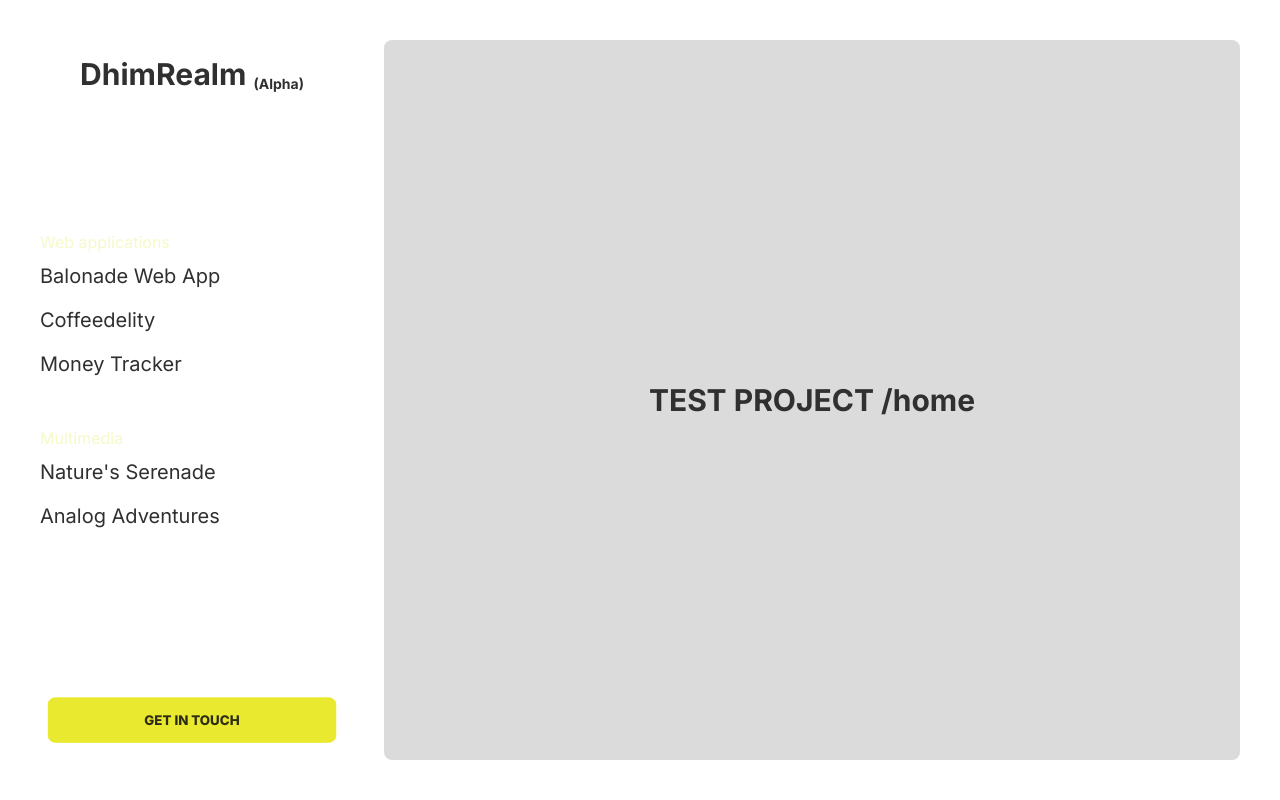
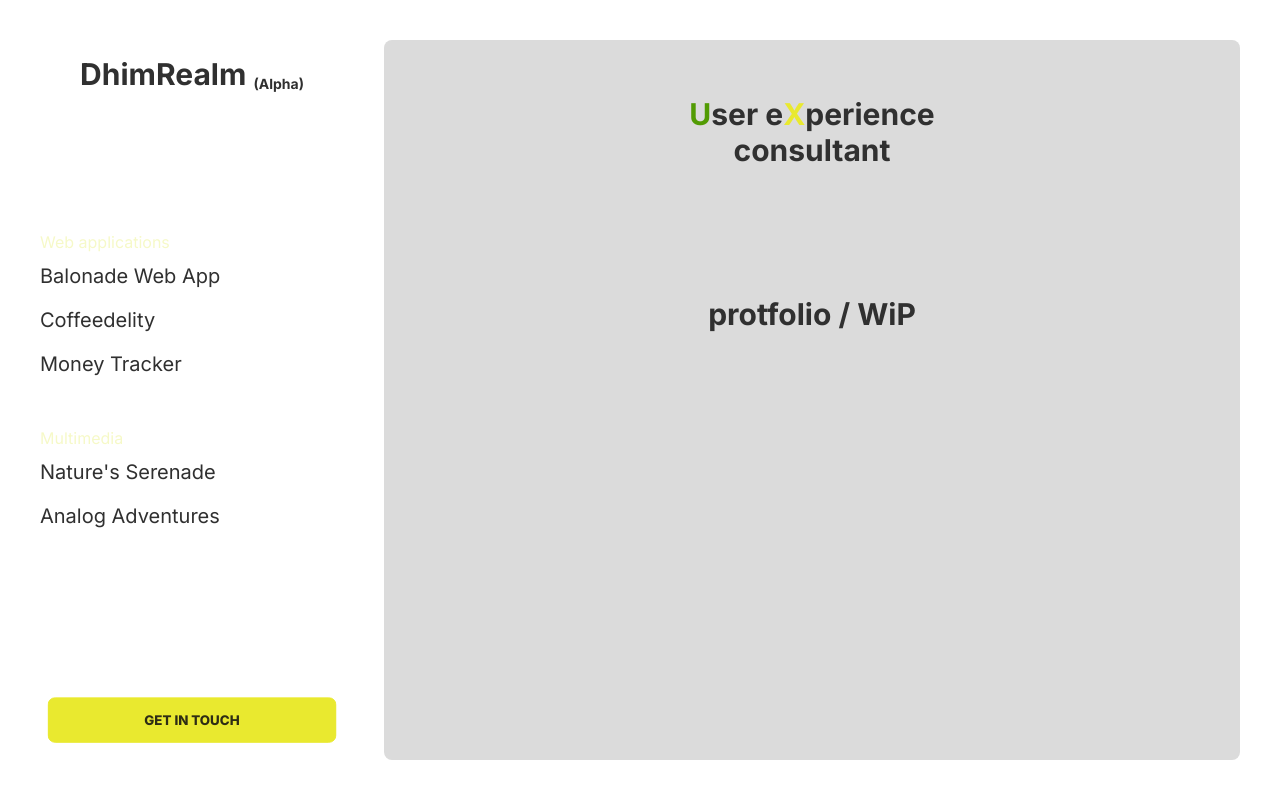
Before and after one commit to dhimiterPoison/dhimiterhelmi-old, a Next.js app: page / in a window 1280 px wide. Shown: the top 800 px of the page. Built offline with nearby package versions, Linux system fonts and the light colour scheme.

Commit message:
homepage test

```diff
--- a/app/layout.tsx
+++ b/app/layout.tsx
@@ -27,7 +27,7 @@ export default function RootLayout({
                         <Navbar />
                     </div>
                     {/* <div className='py-10   px-3 md:pl-0 md:pr-10'> */}
-                        <div className='content w-full flex rounded-t-2xl md:rounded-lg bg-base-300 p-4 justify-center items-center my-4 md:my-10 md:mr-10'>
+                        <div className='content w-full flex rounded-t-2xl md:rounded-lg bg-base-300 p-4 justify-center my-4 md:my-10 md:mr-10'>
                             {children}
                         </div>
                     {/* </div> */}
--- a/app/page.tsx
+++ b/app/page.tsx
@@ -2,8 +2,18 @@ import Image from 'next/image';
 
 export default function Home() {
     return (
-        <main className='flex flex-col items-center justify-between'>
-            <div className="flex flex-row text-3xl font-bold">TEST PROJECT /home</div>
+        <main className='flex flex-col my-10 justify-start'>
+            <div className='flex flex-row justify-center text-3xl font-bold'>
+                {/* //set fist letter to secondary color */}
+                <span className='text-primary'>U</span>ser e
+                <span className='text-secondary'>X</span>perience
+            </div>
+            <div className='flex flex-row justify-center text-3xl font-bold'>
+                consultant
+            </div>
+            <div className='flex flex-row justify-center text-3xl font-bold mt-32'>
+                protfolio / WiP
+            </div>
         </main>
     );
 }
```
